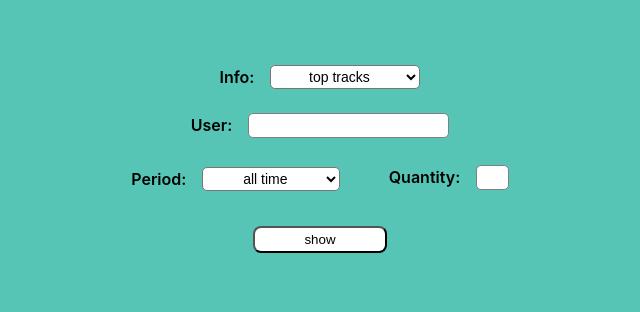
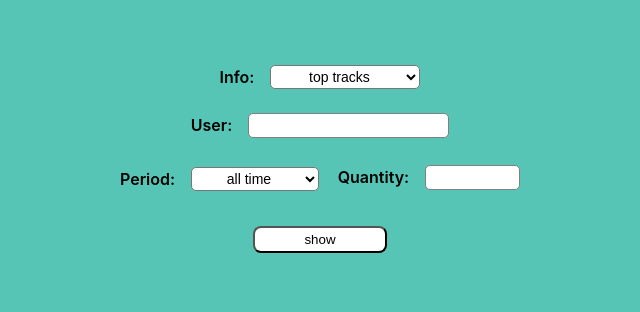
Before and after one commit to andavgc/lastatistics-frontend, a React app: page / in a window 1280 px wide. Shown: the part 63-375 px from the top of the page, without its empty margins (320-960 px from the left). Built offline with nearby package versions, Linux system fonts and the light colour scheme.

Commit message:
quantity text fixing

```diff
--- a/src/components/formulario/formulario.module.css
+++ b/src/components/formulario/formulario.module.css
@@ -33,7 +33,7 @@
 }
 
 .limit {
-    width: 30%;
+    width: 60%;
     max-width: 230px;
     padding: 3px 0;
     display: flex;
```
